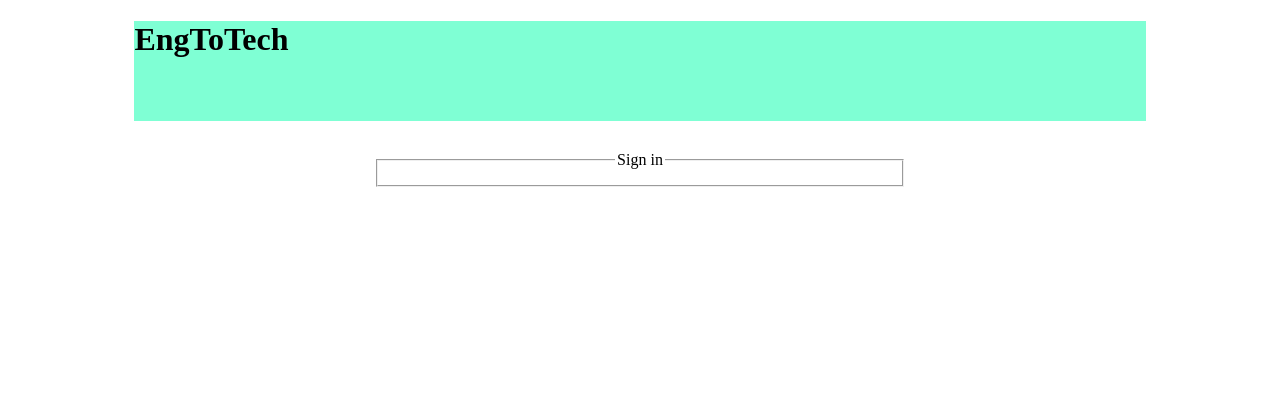
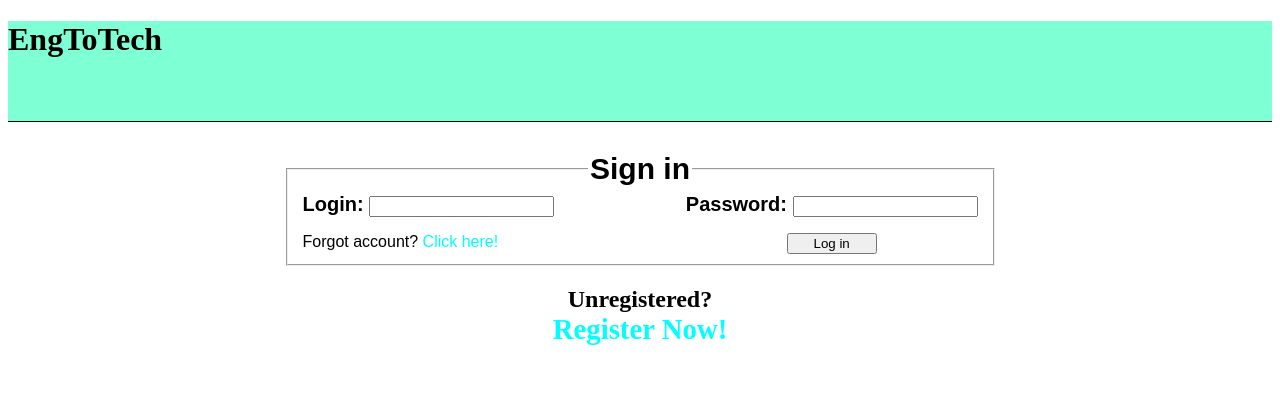
Before and after one commit to koffnytmikolaj/zsk, a PHP site: page /Mike-proj/index.html in a window 1280 px wide. Shown: the top 395 px of the page. Run offline with PHP 8.4, Linux system fonts and the light colour scheme.

Commit message:
Add files via upload
Almost finished an index file.

```diff
--- a/Mike-proj/index.html
+++ b/Mike-proj/index.html
@@ -17,7 +17,26 @@
         <article>
             <fieldset>
                 <legend>Sign in</legend>
+
+                <form name="signing_in" method="post">
+
+                    <div id="login_field">
+                    Login: <input type="text" name="login" />
+                    <p>Forgot account? <a href='#'>Click here!</a></p>
+                    </div>
+
+                    <div id="password_field">
+                        Password: <input type="password" name="password" />
+                        <p><input type="submit" value="Log in" id="submit" /></p>
+                    </div>
+
+                </form>
+
             </fieldset>
+            <h2>
+                Unregistered? <br>
+                <a href='#'>Register Now!</a>
+            </h2>
         </article>
         <footer>
 
--- a/Mike-proj/index_style.css
+++ b/Mike-proj/index_style.css
@@ -1,19 +1,60 @@
 #container{
     margin: 0 auto;
-    width: 80%;
+    width: 100%;
     height: 100%;
 }
 header{
     height: 100px;
     background-color: aquamarine;
+    border-bottom: 1px solid black;
 }
 article{
     padding: 30px;
 }
 fieldset{
     margin: 0 auto;
-    width: 500px;
+    width: 675px;
+    height: 90px;
+    font: bold 20px Arial, sans-serif;
+}
+fieldset a{
+    text-decoration: none;
+    color: aqua;
+}
+fieldset a:hover{
+    text-decoration: underline;
+    color: aquamarine;
+}
+fieldset p{
+    clear: both;
+    font: normal 16px Arial, sans-serif;
+}
+h2{
+    text-align: center;
+}
+h2 a{
+    font-size: larger;
+    color: aqua;
+    text-decoration: none;
+}
+h2 a:hover{
+    color: red;
 }
 legend{
     text-align: center;
+    font: bold 30px Arial, sans-serif;
 }
+
+
+
+#login_field{
+    float: left;
+    text-align: left;
+}
+#password_field{
+    float: right;
+    text-align: center;
+}
+#submit{
+    width: 90px;
+}
```
